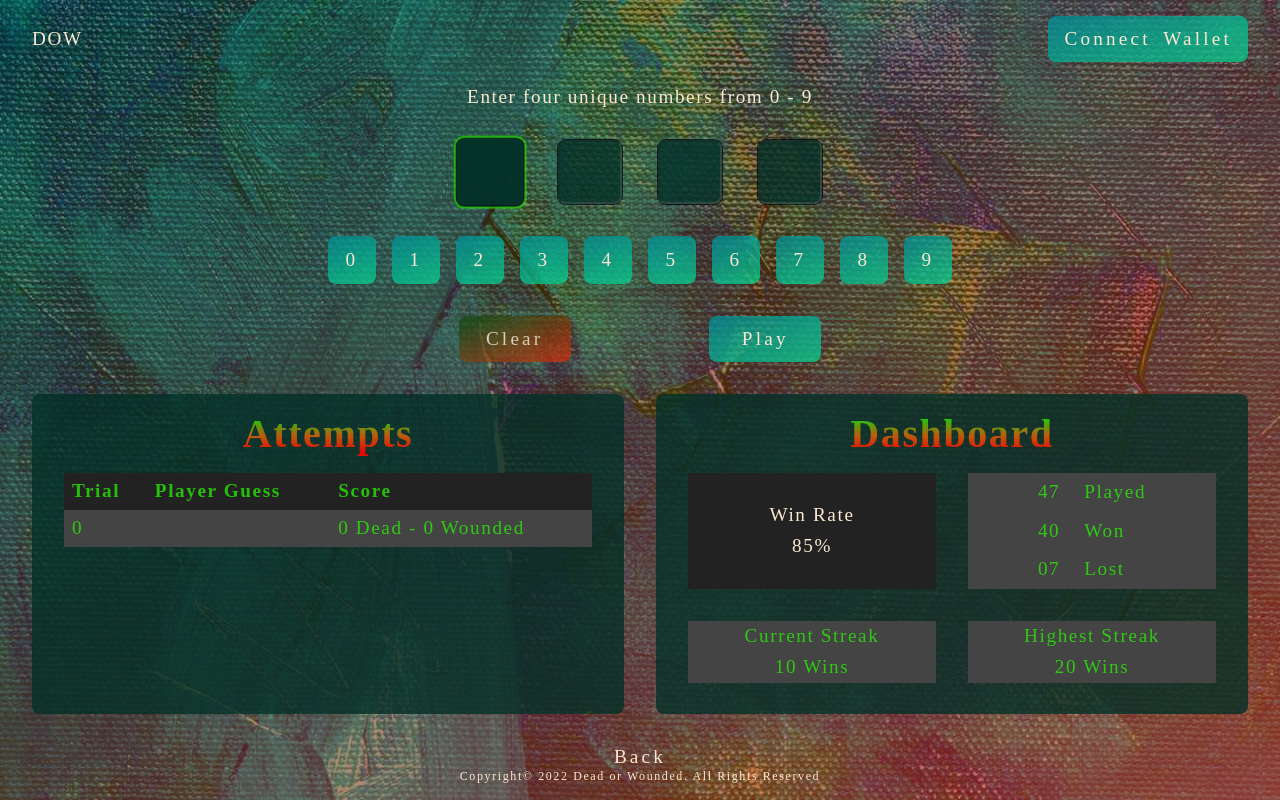
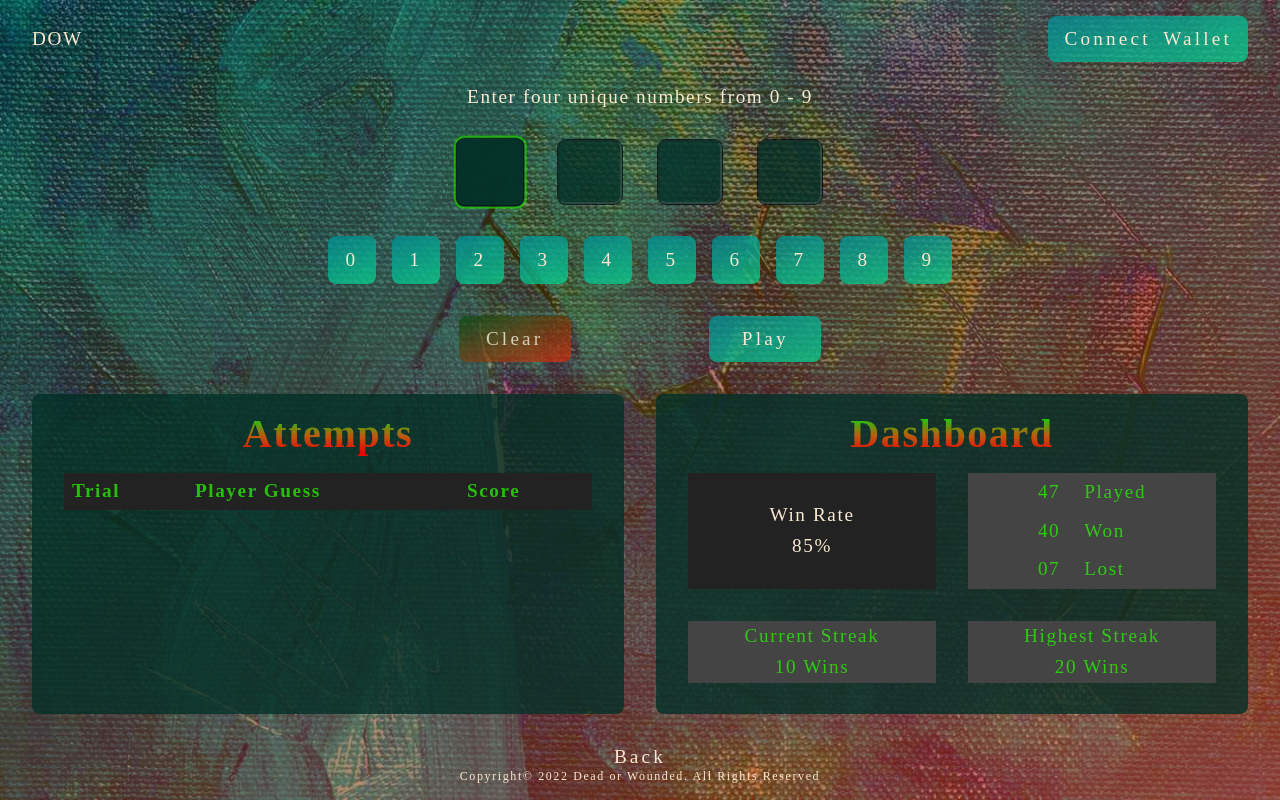
Before and after one commit to AbdulrasheedAdediran/dow-dApp-frontend, a React (Create React App) app: page /startGame in a window 1280 px wide. Built offline with nearby package versions, Linux system fonts and the light colour scheme; a web font is replaced by a local one.

Commit message:
const not working: reverting to let

```diff
--- a/src/components/container/StartGame/Attempts.jsx
+++ b/src/components/container/StartGame/Attempts.jsx
@@ -1,4 +1,4 @@
-import { React, useState } from "react";
+import { React } from "react";
 import "./Attempts.css";
 
 const Attempts = (props) => {
@@ -11,10 +11,10 @@ const Attempts = (props) => {
   //   },
   // ];
   console.log("Roundscores Full Data", props.roundScores);
-  console.log("Trial Number:", props.roundScores[0].trial);
-  console.log("Confirmed Attempt:", props.roundScores[0].attempt);
-  console.log("Dead:", props.roundScores[0].dead);
-  console.log("Wounded:", props.roundScores[0].wounded);
+  // console.log("Trial Number:", props.roundScores[0]?.trial);
+  // console.log("Confirmed Attempt:", props.roundScores[0]?.attempt);
+  // console.log("Dead:", props.roundScores[0]?.dead);
+  // console.log("Wounded:", props.roundScores[0]?.wounded);
   return (
     <section className="attempts">
       <h2>Attempts</h2>
@@ -30,7 +30,7 @@ const Attempts = (props) => {
           {props.roundScores.map((roundScore) => (
             <tr key={roundScore.trial}>
               <td>{roundScore.trial}</td>
-              <td>{roundScore.confirmedAttempt}</td>
+              <td>{roundScore.attempt}</td>
               <td>
                 {roundScore.dead} Dead - {roundScore.wounded} Wounded
               </td>
--- a/src/components/container/StartGame/StartGame.jsx
+++ b/src/components/container/StartGame/StartGame.jsx
@@ -6,28 +6,18 @@ import { Link } from "react-router-dom";
 import Layout from "../../Layout";
 
 const StartGame = () => {
-  let dead = 0;
-  let wounded = 0;
-  let trials = 0;
   // Stores and handles the player's inputs
   const [playerInput, setPlayerInput] = useState([]);
   // Handles disabling/enabling input fields based on validity of input provided
   const [isDisabled, setIsDisabled] = useState(false);
-  // const [dead, setDead] = useState(0);
-  // const [wounded, setWounded] = useState(0);
-  // const [trials, setTrials] = useState(0);
+  let [dead, setDead] = useState(0);
+  let [wounded, setWounded] = useState(0);
   const [attempt, setAttempt] = useState(["-", "-", "-", "-"]);
+  let [trials, setTrials] = useState(0);
   const [view, setView] = useState("hide");
   const randomNumbers = [4, 2, 3, 1];
   const numberButtons = document.getElementsByClassName("number-btn");
-  const roundScores = [
-    {
-      trial: trials,
-      attempt: playerInput,
-      dead: dead,
-      wounded: wounded,
-    },
-  ];
+  const [roundScores, setRoundScores] = useState([]);
   const handlePlayerInput = (e) => {
     e.preventDefault();
     const target = e.target;
@@ -42,18 +32,18 @@ const StartGame = () => {
     const regX = /^[0-9]+$/;
     // Checks if inputs entered are valid and stores them in an array
     if (regX.test(target.value)) {
-      console.log(`regX is ${regX.test(target.value)}`);
-      console.log(`e.target.value is ${target.value}`);
-      // setPlayerInput([...playerInput, target.value]);
+      // console.log(`regX is ${regX.test(target.value)}`);
+      // console.log(`e.target.value is ${target.value}`);
+      setPlayerInput([...playerInput, target.value]);
       playerInput.push(target.value);
-      console.log(playerInput);
+      // console.log(playerInput);
     } else {
       // Do not store the player's input if they are invalid (not numbers 0 - 9)
-      console.log(`regX is ${regX.test(target.value)}`);
+      // console.log(`regX is ${regX.test(target.value)}`);
       target.value = "";
       target.focus();
-      console.log(`e.target.value is ${target.value}`);
-      console.log(playerInput);
+      // console.log(`e.target.value is ${target.value}`);
+      // console.log(playerInput);
     }
 
     /*=======
@@ -201,14 +191,14 @@ const StartGame = () => {
     let firstInput = inputs[0];
     e.preventDefault();
     if (trials <= 7 && dead !== 4) {
-      dead = 0;
-      wounded = 0;
-      trials += 1;
+      setDead((dead = 0));
+      setWounded((wounded = 0));
+      setTrials((trials += 1));
       // Check Player Input and Return Round Scores
       for (let i = 0; i < 4; i++) {
         // Check if player guess is in the correct index of random numbers
         if (playerInput[i] == randomNumbers[i]) {
-          dead += 1;
+          setDead((dead += 1));
         }
         // Check if player guess is in the sequence but not in the correct index of random numbers
         for (let j = 0; j < 4; j++) {
@@ -216,16 +206,20 @@ const StartGame = () => {
             playerInput[i] != randomNumbers[i] &&
             playerInput[i] == randomNumbers[j]
           ) {
-            wounded += 1;
+            setWounded((wounded += 1));
           }
         }
       }
-      roundScores.push({
-        trial: trials,
-        attempt: playerInput,
-        dead: dead,
-        wounded: wounded,
-      });
+
+      setRoundScores([
+        ...roundScores,
+        {
+          trial: trials,
+          attempt: playerInput,
+          dead: dead,
+          wounded: wounded,
+        },
+      ]);
     }
     console.log(`Trial Number ${trials}: ${dead} Dead - ${wounded} Wounded`);
 
@@ -237,7 +231,6 @@ const StartGame = () => {
     //     Whatever needs to be rendered repeatedly{" "}
     //   </div>
     // ));
-
     // console.log(`Trial Number: ${trials}`);
     if (trials <= 7 && dead === 4) {
       alert(winMessage);
@@ -253,12 +246,15 @@ const StartGame = () => {
       firstInput.attributes["disabled"] = setIsDisabled(false);
       firstInput.attributes["autofocus"] = true;
       firstInput.focus();
-      trials = 0;
+      setTrials(0);
     }
 
     setAttempt(playerInput);
-    console.log(`Random Numbers Generated: ${randomNumbers}`);
-    console.log(`Your Guess: ${playerInput}`);
+    console.log("Attempt:", attempt);
+    console.log("playerInput:", playerInput);
+    console.log("Round scores:", roundScores);
+    // console.log(`Random Numbers Generated: ${randomNumbers}`);
+    // console.log(`Your Guess: ${playerInput}`);
 
     console.log(`Trial Number ${trials}: ${dead} Dead - ${wounded} Wounded`);
 
@@ -358,7 +354,7 @@ const StartGame = () => {
         <div className="attempts-and-dashboard">
           <Attempts
             trial={trials}
-            attempt={attempt.join(" ")}
+            confirmedAttempt={attempt.join(" ")}
             dead={dead}
             wounded={wounded}
             roundScores={roundScores}
```
